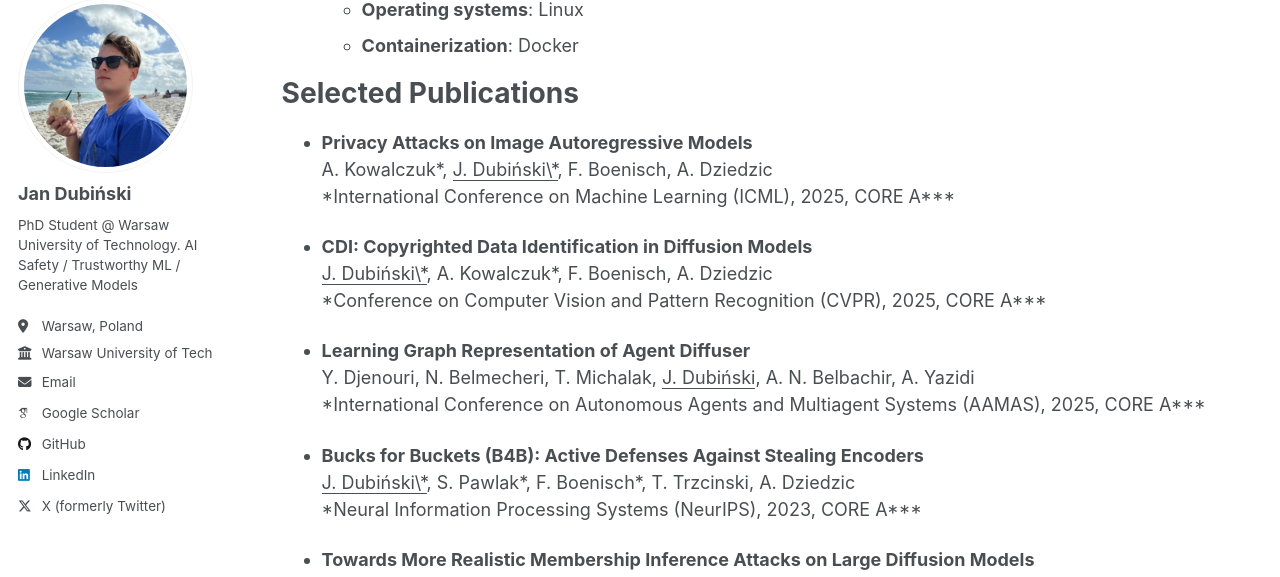
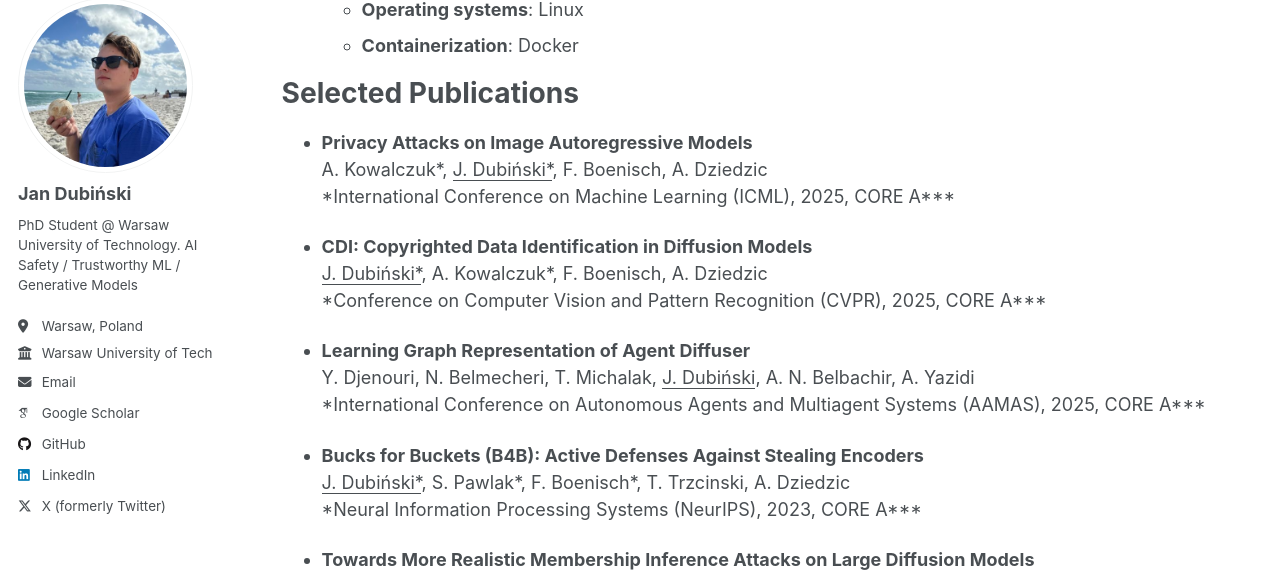
Before and after one commit to jandubinski/jandubinski.github.io, a Jekyll site: the page built from _pages/cv.md, in a window 1280 px wide and 900 px high, scrolled down 1456 px. Shown: the part 101-678 px from the top of the window. Built offline with Jekyll 4.4.1, drawn with Linux system fonts in a browser that asks for light colours; some web fonts are replaced; a script that is not in the unit is left out.

Commit message:
Fix equal contrib

```diff
--- a/_pages/cv.md
+++ b/_pages/cv.md
@@ -66,11 +66,11 @@ Skills
 Selected Publications
 ======
 * **Privacy Attacks on Image Autoregressive Models**
-  A. Kowalczuk\*, <u>J. Dubiński\*</u>, F. Boenisch, A. Dziedzic
+  A. Kowalczuk\*, <u>J. Dubiński*</u>, F. Boenisch, A. Dziedzic
   *International Conference on Machine Learning (ICML), 2025, CORE A\***
 
 * **CDI: Copyrighted Data Identification in Diffusion Models**
-  <u>J. Dubiński\*</u>, A. Kowalczuk\*, F. Boenisch, A. Dziedzic
+  <u>J. Dubiński*</u>, A. Kowalczuk\*, F. Boenisch, A. Dziedzic
   *Conference on Computer Vision and Pattern Recognition (CVPR), 2025, CORE A\***
 
 * **Learning Graph Representation of Agent Diffuser**
@@ -78,7 +78,7 @@ Selected Publications
   *International Conference on Autonomous Agents and Multiagent Systems (AAMAS), 2025, CORE A\***
 
 * **Bucks for Buckets (B4B): Active Defenses Against Stealing Encoders**
-  <u>J. Dubiński\*</u>, S. Pawlak\*, F. Boenisch\*, T. Trzcinski, A. Dziedzic
+  <u>J. Dubiński*</u>, S. Pawlak\*, F. Boenisch\*, T. Trzcinski, A. Dziedzic
   *Neural Information Processing Systems (NeurIPS), 2023, CORE A\***
 
 * **Towards More Realistic Membership Inference Attacks on Large Diffusion Models**
```
